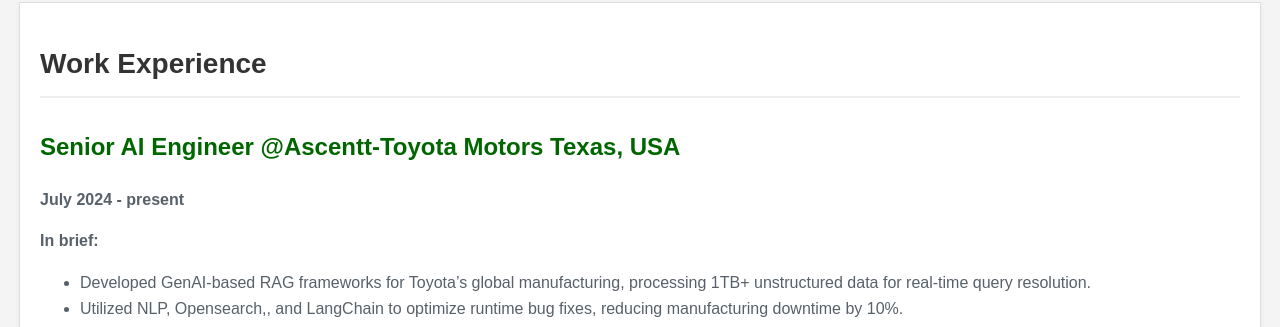
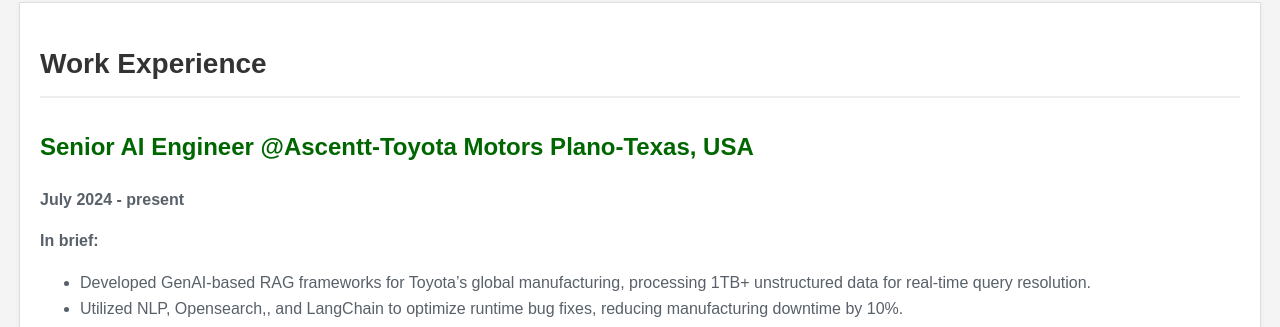
Before and after one commit to 05satyam/05satyam.github.io, a Jekyll site: the page built from experience.md, in a window 1280 px wide and 900 px high. Shown: the part 179-506 px from the top of the window. Built offline with Jekyll 4.4.1, drawn with Linux system fonts in a browser that asks for light colours.

Commit message:
Update experience.md

```diff
--- a/experience.md
+++ b/experience.md
@@ -5,7 +5,7 @@ title: Work Experience
 
 # Work Experience
 
-## Senior AI Engineer @Ascentt-Toyota Motors Texas, USA
+## Senior AI Engineer @Ascentt-Toyota Motors Plano-Texas, USA
 **July 2024 - present**
 
 **In brief:**
```
